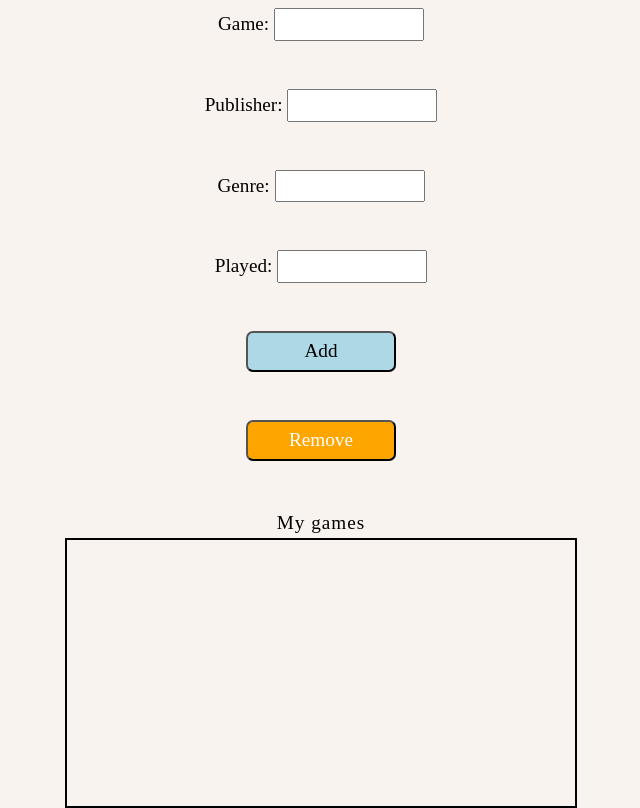
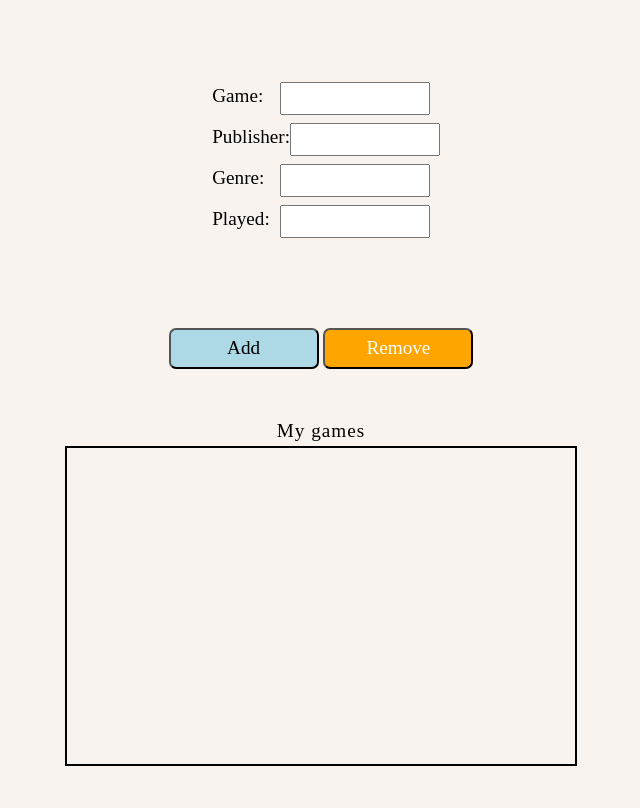
Before and after one commit to renegade-404/library, a website built with webpack: page newOne/src/new-index.html in a window 1280 px wide. Shown: the whole page, without its empty margins (319-959 px from the left). Built offline with nearby package versions, Linux system fonts and the light colour scheme.

Commit message:
add wrapper

```diff
--- a/newOne/src/new-index.html
+++ b/newOne/src/new-index.html
@@ -1,29 +1,35 @@
 <!DOCTYPE html>
 <html lang="en">
+
 <head>
   <meta charset="UTF-8">
   <meta name="viewport" content="width=device-width, initial-scale=1.0">
   <title>Document</title>
 </head>
+
 <body>
+  <div class="inputs-container">
     <div>
       <label for="game">Game:</label>
-    <input type="text" id="game"/>
+      <input type="text" id="game" />
     </div>
     <div>
       <label for="publisher">Publisher:</label>
-    <input type="text" id="publisher"/>
+      <input type="text" id="publisher" />
     </div>
     <div>
       <label for="genre">Genre:</label>
-    <input type="text" id="genre"/>
+      <input type="text" id="genre" />
     </div>
     <div>
       <label for="played">Played:</label>
-    <input type="text" id="played"/>
+      <input type="text" id="played" />
     </div>
-  <div><button class="add off">Add</button></div>
-  <div><button class="remove">Remove</button></div>
+  </div>
+  <div class="buttons-container">
+    <button class="add off">Add</button>
+    <button class="remove">Remove</button>
+  </div>
   <table>
     <caption>
       My games
@@ -31,4 +37,5 @@
     <tbody></tbody>
   </table>
 </body>
+
 </html>
```
Lines whose indentation alone changed are shown as unchanged.
